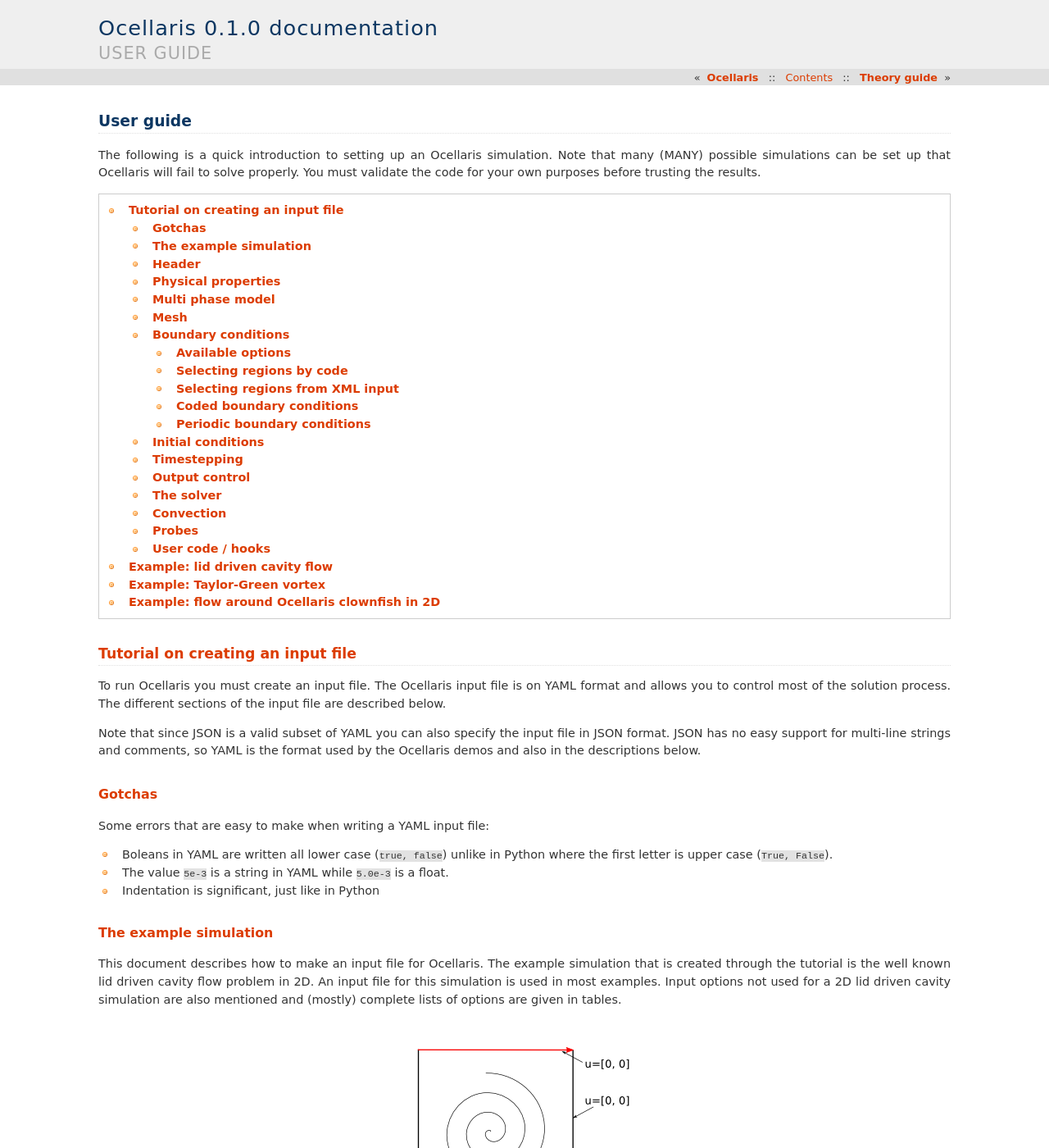
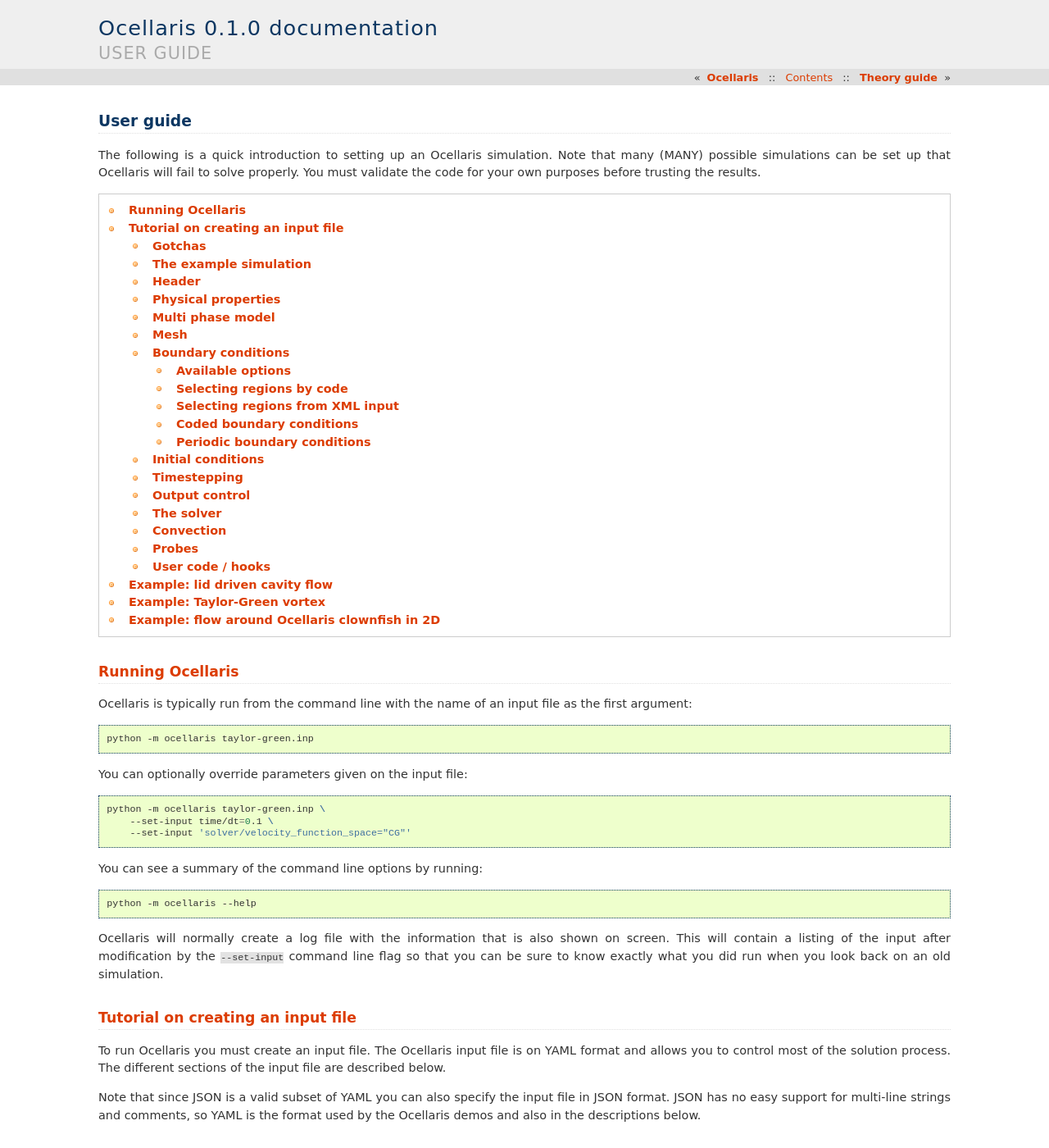
Before and after one commit to TormodLandet/Ocellaris, a Sphinx documentation site: the page built from documentation/user_guide/user_guide.rst, in a window 1280 px wide and 1400 px high. Shown: the whole window at 82% size. Built offline with Sphinx 7.4.7, drawn with Linux system fonts in a browser that asks for light colours.

Commit message:
Documentation of the --set-input command line flag

```diff
--- a/documentation/user_guide/user_guide.rst
+++ b/documentation/user_guide/user_guide.rst
@@ -7,6 +7,36 @@ fail to solve properly. You must validate the code for your own purposes before
 trusting the results.
 
 .. contents:: :local:
+
+
+Running Ocellaris
+-----------------
+
+Ocellaris is typically run from the command line with the name of an input file
+as the first argument:
+
+.. code-block:: sh
+
+    python -m ocellaris taylor-green.inp
+
+You can optionally override parameters given on the input file:
+
+.. code-block:: sh
+
+    python -m ocellaris taylor-green.inp \
+        --set-input time/dt=0.1 \
+        --set-input 'solver/velocity_function_space="CG"'
+
+You can see a summary of the command line options by running:
+
+.. code-block:: sh
+
+    python -m ocellaris --help
+
+Ocellaris will normally create a log file with the information that is also
+shown on screen. This will contain a listing of the input after modification
+by the ``--set-input`` command line flag so that you can be sure to know
+exactly what you did run when you look back on an old simulation.
 
 
 Tutorial on creating an input file
```
